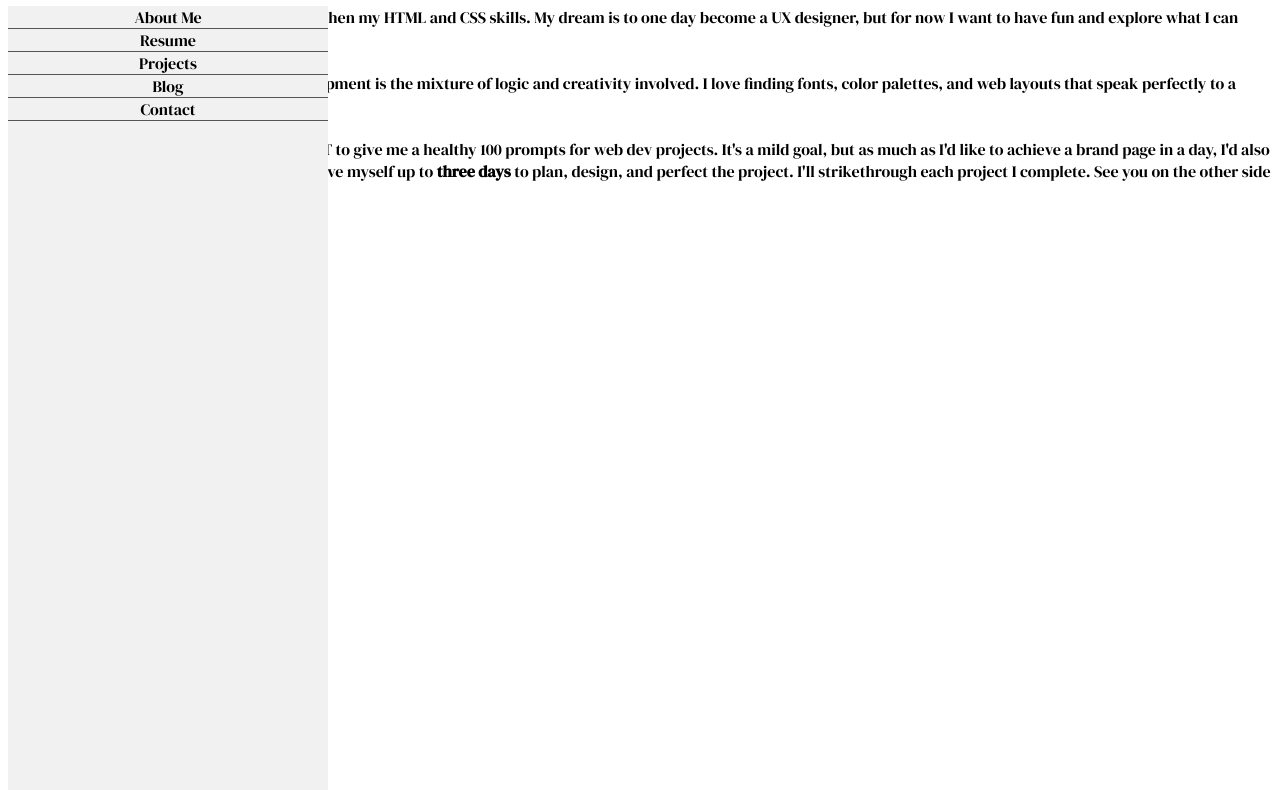
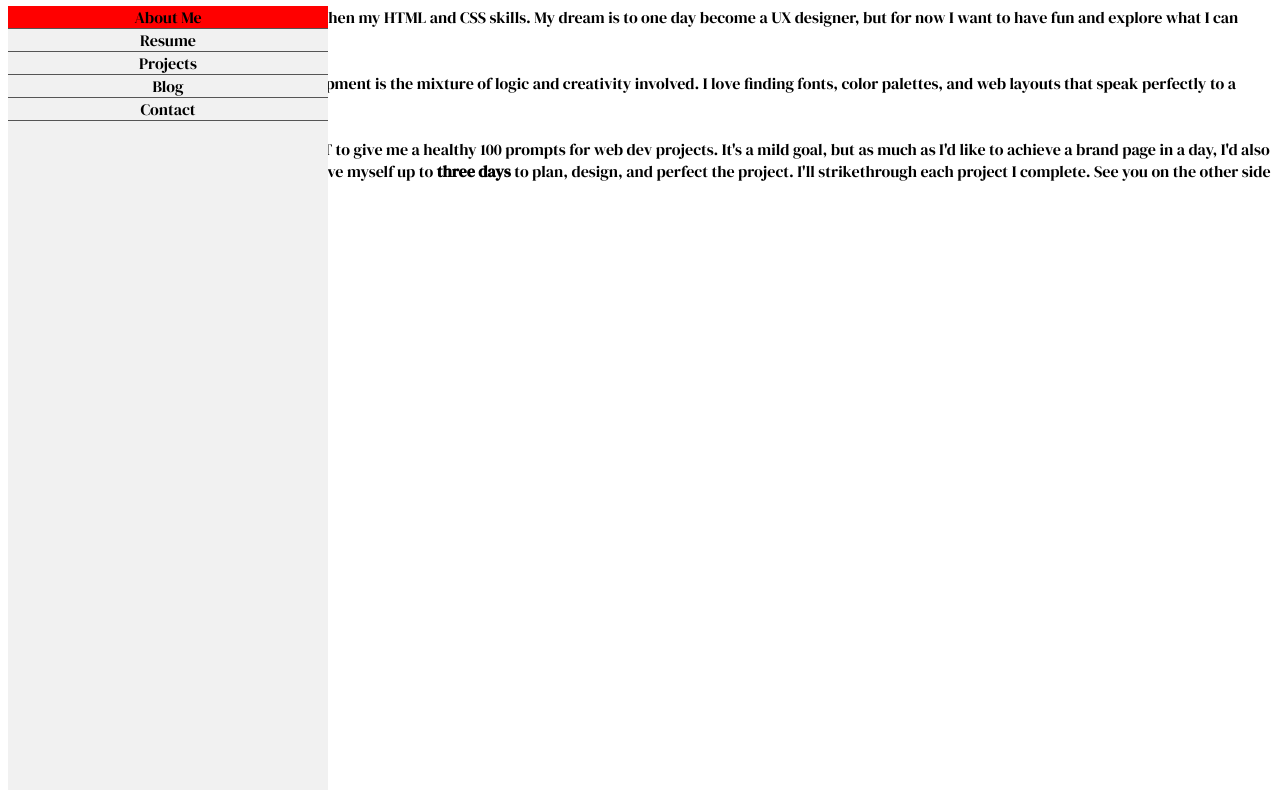
Before and after one commit to alvinaahmed/reimagined-invention, a plain HTML site: page index.html in a window 1280 px wide. Shown: the part 81-871 px from the top of the page. Drawn offline with Linux system fonts and the light colour scheme.

Commit message:
Update style.css

```diff
--- a/style.css
+++ b/style.css
@@ -12,3 +12,6 @@
   text-align: center;
   border-bottom: 1px solid #555;
 }
+.active {
+  background-color: red;
+}
```
